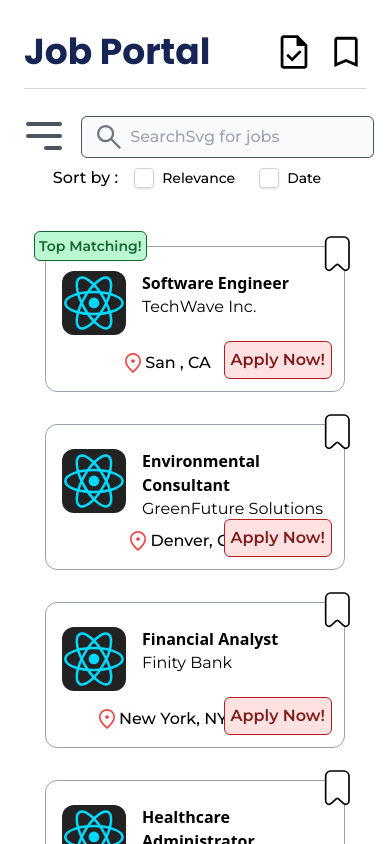
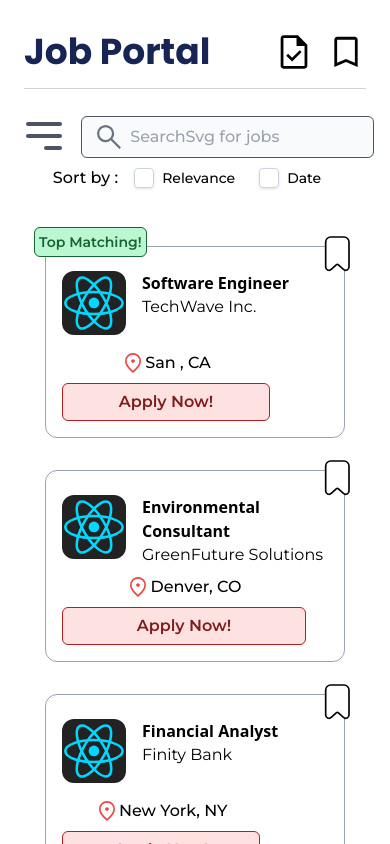
Before and after one commit to shepelenkomikhail/Job-Portal, a React (Vite) app: page / in a window 390 px wide. Shown: the top 844 px of the page. Built offline with nearby package versions, Linux system fonts and the light colour scheme.

Commit message:
jobs part code refactoring

```diff
--- a/src/components/jobs/Pagination.tsx
+++ b/src/components/jobs/Pagination.tsx
@@ -17,13 +17,13 @@ const Pagination = ({ setCurrentPage, totalPages }: PaginationProps) => {
         setCurrentPageState(page);
     };
 
-    const handlePrevious: ()=>void = () => {
+    const handlePrevious: ()=>void = (): void => {
         if (currentPage > 1) {
             handleClick(currentPage - 1);
         }
     };
 
-    const handleNext: ()=>void = () => {
+    const handleNext: ()=>void = (): void => {
         if (currentPage < totalPages) {
             handleClick(currentPage + 1);
         }
--- a/src/components/jobs/jobCards/GridCard.tsx
+++ b/src/components/jobs/jobCards/GridCard.tsx
@@ -2,6 +2,7 @@ import {CardProps} from "../../../types/CardProps.ts";
 import AppliedBox from "../../styledElements/AppliedBox.tsx";
 import ApplyButton from "../../styledElements/ApplyButton.tsx";
 import LocationSvg from "../../svg/LocationSvg.tsx";
+import React from "react";
 
 export default function GridCard({ vacancy, applied, applyVacancy }: CardProps) {
     return (
@@ -30,7 +31,11 @@ export default function GridCard({ vacancy, applied, applyVacancy }: CardProps)
                     {applied ? (
                         <AppliedBox layout={"grid"}/>
                     ) : (
-                        <ApplyButton vacancy={vacancy} layout={"list"} applyVacancy={applyVacancy}/>
+                        <div className={"flex items-center justify-center w-full"}
+                            onClick={(e: React.MouseEvent<HTMLDivElement>): void => {e.stopPropagation()}}
+                        >
+                            <ApplyButton vacancy={vacancy} layout={"grid"} applyVacancy={applyVacancy}/>
+                        </div>
                     )}
 
                 </div>
--- a/src/components/jobs/jobCards/JobCard.tsx
+++ b/src/components/jobs/jobCards/JobCard.tsx
@@ -16,37 +16,37 @@ export default function JobCard({vacancy, grid, fromSidebar}: JobCardProps) {
     const [applied, setApplied] = useState(vacancy.applied);
     const [showDialog, setShowDialog] = useState(false);
 
-    useEffect(() => {
+    useEffect((): void => {
         const savedVacancies: string|null = localStorage.getItem("saved");
         const appliedVacancies: string|null = localStorage.getItem("applied");
 
         const savedList: Vacancy[] = savedVacancies ? JSON.parse(savedVacancies) : [];
         const appliedList: Vacancy[] = appliedVacancies ? JSON.parse(appliedVacancies) : [];
 
-        setSaved(savedList.some((v: Vacancy) => v.id === vacancy.id));
-        setApplied(appliedList.some((v: Vacancy) => v.id === vacancy.id));
+        setSaved(savedList.some((v: Vacancy): boolean => v.id === vacancy.id));
+        setApplied(appliedList.some((v: Vacancy): boolean => v.id === vacancy.id));
     }, [vacancy.id]);
 
-    const saveVacancy = (vacancy: Vacancy) => {
+    const saveVacancy: (vacancy: Vacancy)=>void = (vacancy: Vacancy): void => {
         const savedVacancies: string|null = localStorage.getItem("saved");
         let vacanciesList: Vacancy[] = savedVacancies ? JSON.parse(savedVacancies) : [];
 
         if (saved) {
-            vacanciesList = vacanciesList.filter((v) => v.id !== vacancy.id);
+            vacanciesList = vacanciesList.filter((v: Vacancy): boolean => v.id !== vacancy.id);
         } else {
             vacanciesList.push(vacancy);
         }
 
         localStorage.setItem("saved", JSON.stringify(vacanciesList));
-        setSaved((prevSaved) => !prevSaved);
+        setSaved((prevSaved: boolean): boolean => !prevSaved);
     }
 
-    const applyVacancy = (vacancy: Vacancy) => {
+    const applyVacancy:  (vacancy: Vacancy)=>void = (vacancy: Vacancy): void => {
         const appliedVacancies: string|null = localStorage.getItem("applied");
         let vacanciesList: Vacancy[] = appliedVacancies ? JSON.parse(appliedVacancies) : [];
 
         if (applied) {
-            vacanciesList = vacanciesList.filter((v) => v.id !== vacancy.id);
+            vacanciesList = vacanciesList.filter((v: Vacancy): boolean => v.id !== vacancy.id);
         } else {
             vacanciesList.push(vacancy);
         }
@@ -61,7 +61,7 @@ export default function JobCard({vacancy, grid, fromSidebar}: JobCardProps) {
             style={{width: grid ? "300px" : "100%"}}
             role="region"
             aria-labelledby="vacancy-card"
-            onClick={() =>{setShowDialog(true)}}
+            onClick={(): void =>{setShowDialog(true)}}
         >
 
             {/*Bookmark icon*/}
@@ -82,7 +82,8 @@ export default function JobCard({vacancy, grid, fromSidebar}: JobCardProps) {
             {/*Top Matching Badge*/}
             {vacancy.relevancePoints >= 80 && (
                 <div
-                    className="absolute top-0 left-0 bg-green-200 border border-green-800 rounded-md transition-ease-in duration-300 p-1 w-auto h-auto -translate-x-3 -translate-y-4"
+                    className="absolute top-0 left-0 bg-green-200 border border-green-800 rounded-md
+                    transition-ease-in duration-300 p-1 w-auto h-auto -translate-x-3 -translate-y-5"
                     role="status"
                     aria-live="polite"
                     aria-label="Top Matching"
--- a/src/components/jobs/jobCards/ListCard.tsx
+++ b/src/components/jobs/jobCards/ListCard.tsx
@@ -2,6 +2,7 @@ import {CardProps} from "../../../types/CardProps.ts";
 import AppliedBox from "../../styledElements/AppliedBox.tsx";
 import ApplyButton from "../../styledElements/ApplyButton.tsx";
 import LocationSvg from "../../svg/LocationSvg.tsx";
+import React from "react";
 
 export default function ListCard({ vacancy, applied, applyVacancy }: CardProps) {
     return (
@@ -38,7 +39,11 @@ export default function ListCard({ vacancy, applied, applyVacancy }: CardProps)
                 {applied ? (
                     <AppliedBox layout={"list"}/>
                 ) : (
-                    <ApplyButton vacancy={vacancy} layout={"list"} applyVacancy={applyVacancy}/>
+                    <div className={"flex items-center justify-center w-full"}
+                         onClick={(e: React.MouseEvent<HTMLDivElement>): void => {e.stopPropagation()}}
+                    >
+                        <ApplyButton vacancy={vacancy} layout={"list"} applyVacancy={applyVacancy}/>
+                    </div>
                 )}
 
             </div>
--- a/src/components/styledElements/AppliedBox.tsx
+++ b/src/components/styledElements/AppliedBox.tsx
@@ -2,7 +2,7 @@ export default function AppliedBox({layout}: { layout: "grid" | "list" }) {
     return (
         <div
             className={`bottom-3 right-3 p-1.5 bg-blue-100 border border-blue-700 rounded-md
-                        ${layout === "grid" ? "w-full" : "absolute w-34 lg:w-40"}`}
+                        ${layout === "grid" ? "w-full" : "absolute w-32 xl:w-40"}`}
             role="status"
             aria-live="polite"
         >
--- a/src/components/styledElements/ApplyButton.tsx
+++ b/src/components/styledElements/ApplyButton.tsx
@@ -16,7 +16,7 @@ export default function ApplyButton({vacancy, layout, applyVacancy}: ApplyButton
             }}
             className={`applyButton
                         transition-ease-in duration-300 text-red-900
-                        font-semibold ${layout === "grid" ? "w-full" : "absolute bottom-3 right-3 w-34 xl:w-40"}`}
+                        font-semibold ${layout === "grid" ? "w-full" : "absolute bottom-3 right-3 w-32 xl:w-40"}`}
             role="button"
             aria-label="Apply for Vacancy"
         >
```
